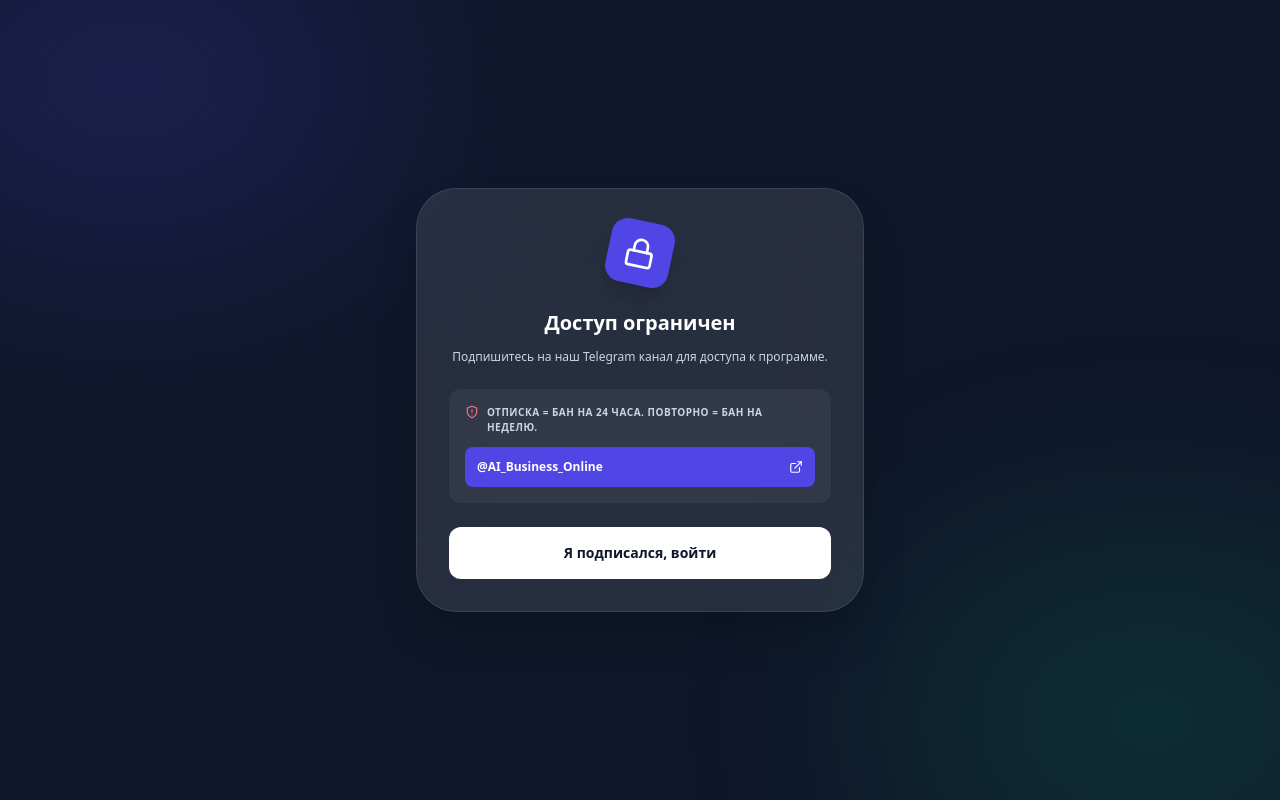
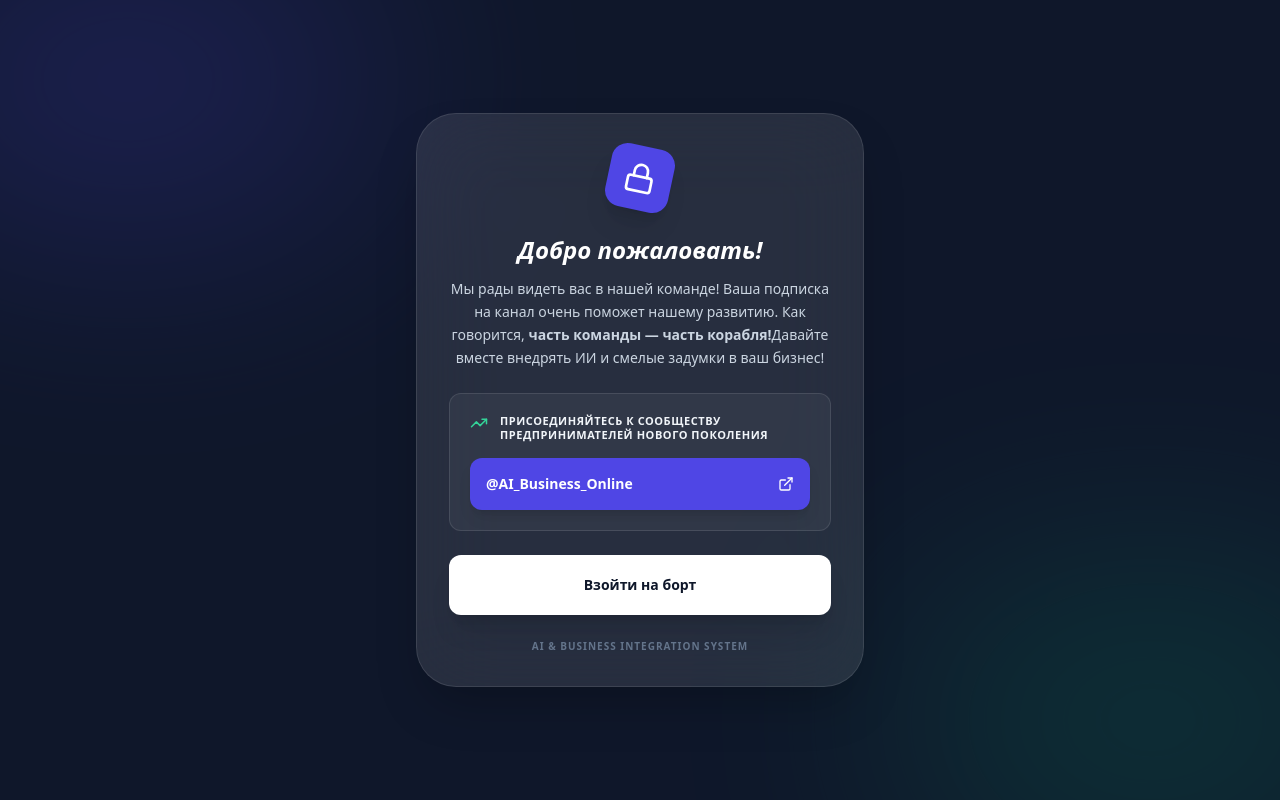
Before and after one commit to desfret225-sudo/wb-reports, a React (Vite) app: page / in a window 1280 px wide. Built offline with nearby package versions, Linux system fonts and the light colour scheme.

Commit message:
Initial commit from Antigravity

```diff
--- a/src/App.jsx
+++ b/src/App.jsx
@@ -340,17 +340,22 @@
       </div>
       <div className="bg-white/10 backdrop-blur-2xl border border-white/10 w-full max-w-md rounded-[2.5rem] p-8 text-center shadow-2xl relative animate-bounce-in">
         <div className="w-16 h-16 bg-indigo-600 rounded-2xl mx-auto mb-6 flex items-center justify-center shadow-xl rotate-12"><Lock className="text-white" size={32} /></div>
-        <h2 className="text-white text-xl font-black mb-3">Доступ ограничен</h2>
-        <p className="text-slate-300 text-xs mb-6">Подпишитесь на наш Telegram канал для доступа к программе.</p>
-        <div className="bg-white/5 rounded-xl p-4 mb-6 text-left">
-          <div className="flex gap-2 mb-3"><ShieldAlert className="text-rose-400" size={14} /><p className="text-[10px] text-slate-300 font-bold uppercase tracking-wider">Отписка = бан на 24 часа. Повторно = бан на неделю.</p></div>
-          <a href="https://t.me/AI_Business_Online" target="_blank" rel="noopener noreferrer" className="flex items-center justify-between bg-indigo-600 p-3 rounded-lg text-white group">
-            <span className="font-black text-xs">@AI_Business_Online</span><ExternalLink size={14} />
+        <h2 className="text-white text-2xl font-black mb-3 italic">Добро пожаловать!</h2>
+        <p className="text-slate-300 text-sm mb-6 leading-relaxed">
+          Мы рады видеть вас в нашей команде! Ваша подписка на канал очень поможет нашему развитию.
+          Как говорится, <strong>часть команды — часть корабля!</strong>
+          Давайте вместе внедрять ИИ и смелые задумки в ваш бизнес!
+        </p>
+        <div className="bg-white/5 rounded-xl p-5 mb-6 text-left border border-white/10">
+          <div className="flex gap-3 mb-4"><TrendingUp className="text-emerald-400 shrink-0" size={18} /><p className="text-[11px] text-slate-100 font-bold uppercase tracking-wider leading-tight">Присоединяйтесь к сообществу предпринимателей нового поколения</p></div>
+          <a href="https://t.me/AI_Business_Online" target="_blank" rel="noopener noreferrer" className="flex items-center justify-between bg-indigo-600 p-4 rounded-xl text-white group hover:bg-indigo-500 transition-all shadow-lg">
+            <span className="font-black text-sm">@AI_Business_Online</span><ExternalLink size={16} className="group-hover:translate-x-1 transition-transform" />
           </a>
         </div>
-        <button onClick={handleCheckSub} disabled={isChecking} className="w-full py-4 bg-white text-slate-900 rounded-xl font-black text-sm hover:bg-slate-100 flex items-center justify-center gap-2">
-          {isChecking ? <><Loader2 className="animate-spin text-indigo-600" size={18} />Проверка...</> : 'Я подписался, войти'}
+        <button onClick={handleCheckSub} disabled={isChecking} className="w-full py-5 bg-white text-slate-900 rounded-xl font-black text-sm hover:bg-slate-100 transition-all flex items-center justify-center gap-3 shadow-xl">
+          {isChecking ? <><Loader2 className="animate-spin text-indigo-600" size={20} />Проверка команды...</> : 'Взойти на борт'}
         </button>
+        <p className="mt-6 text-[10px] text-slate-500 font-bold uppercase tracking-widest">AI & Business Integration System</p>
       </div>
     </div>
   );
```
